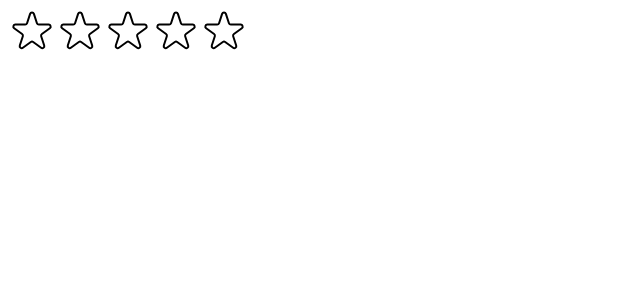
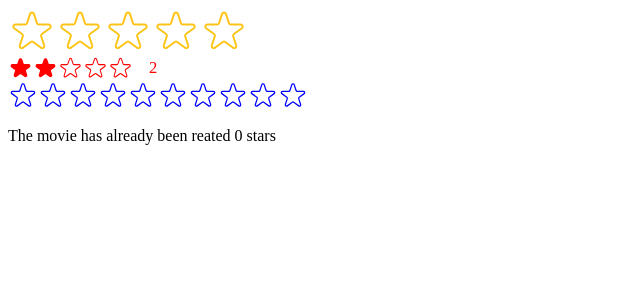
Before and after one commit to maurya-arjun/usepopcorn, a React (Create React App) app: page / in a window 1280 px wide. Shown: the top 300 px of the page, without its empty margins (0-640 px from the left). Built offline with nearby package versions, Linux system fonts and the light colour scheme.

Commit message:
make rating component more flexible and reusable using more props

```diff
--- a/src/StarRating.js
+++ b/src/StarRating.js
@@ -1,4 +1,5 @@
 import React, { useState } from "react";
+import PropTypes from "prop-types";
 
 const containerStyle = {
   display: "flex",
@@ -10,45 +11,63 @@
   display: "flex",
 };
 
-const textStyle = {
-  lineHeight: "1",
-  margin: "0",
-};
-
-const StarRating = ({ maxRating = 5 }) => {
-  const [rating, setRating] = useState(0);
+const StarRating = ({
+  maxRating = 5,
+  size = 48,
+  color = "#fcc419",
+  className = "",
+  messages = [],
+  defaultRating = 0,
+  onSetRating,
+}) => {
+  const [rating, setRating] = useState(defaultRating);
   const [tempRating, setTempRating] = useState(0);
 
   function handleRate(rating) {
     setRating(rating);
+    if (onSetRating) onSetRating(rating);
   }
 
+  const textStyle = {
+    lineHeight: "1",
+    margin: "0",
+    color,
+    fontSize: `${size / 1.5}px`,
+  };
+
   return (
-    <div style={containerStyle}>
+    <div style={containerStyle} className={className}>
       <div style={starContainerStyle}>
         {Array.from({ length: maxRating }, (_, i) => (
           <Star
             key={i}
             onRate={() => handleRate(i + 1)}
-            full={rating >= i + 1}
+            full={tempRating ? tempRating >= i + 1 : rating >= i + 1}
             onHoverIn={() => setTempRating(i + 1)}
             onHoverOut={() => setTempRating(0)}
+            color={color}
+            size={size}
           />
         ))}
       </div>
-      <p style={textStyle}> {tempRating || rating || ""} </p>
+      <p style={textStyle}>
+        {" "}
+        {messages.length === maxRating
+          ? messages[tempRating ? tempRating - 1 : rating - 1]
+          : tempRating || rating || ""}{" "}
+      </p>
     </div>
   );
 };
 
-const starStyle = {
-  width: "48px",
-  height: "48px",
-  display: "block",
-  cursor: "pointer",
-};
+function Star({ onRate, full, onHoverIn, onHoverOut, color, size }) {
+  const starStyle = {
+    width: `${size}px`,
+    height: `${size}px`,
+    display: "block",
+    cursor: "pointer",
+  };
 
-function Star({ onRate, full, onHoverIn, onHoverOut }) {
   return (
     <span
       role="button"
@@ -61,8 +80,8 @@
         <svg
           xmlns="http://www.w3.org/2000/svg"
           viewBox="0 0 20 20"
-          fill="#000"
-          stroke="#000"
+          fill={color}
+          stroke={color}
         >
           <path d="M9.049 2.927c.3-.921 1.603-.921 1.902 0l1.07 3.292a1 1 0 00.95.69h3.462c.969 0 1.371 1.24.588 1.81l-2.8 2.034a1 1 0 00-.364 1.118l1.07 3.292c.3.921-.755 1.688-1.54 1.118l-2.8-2.034a1 1 0 00-1.175 0l-2.8 2.034c-.784.57-1.838-.197-1.539-1.118l1.07-3.292a1 1 0 00-.364-1.118L2.98 8.72c-.783-.57-.38-1.81.588-1.81h3.461a1 1 0 00.951-.69l1.07-3.292z" />
         </svg>
@@ -71,7 +90,7 @@
           xmlns="http://www.w3.org/2000/svg"
           fill="none"
           viewBox="0 0 24 24"
-          stroke="#000"
+          stroke={color}
         >
           <path
             strokeLinecap="round"
@@ -85,4 +104,14 @@
   );
 }
 
+StarRating.propTypes = {
+  maxRating: PropTypes.number,
+  defaultRating: PropTypes.number,
+  color: PropTypes.string,
+  size: PropTypes.number,
+  messages: PropTypes.array,
+  className: PropTypes.string,
+  onSetRating: PropTypes.func,
+};
+
 export default StarRating;
--- a/src/index.js
+++ b/src/index.js
@@ -1,13 +1,34 @@
-import React from "react";
+import React, { useState } from "react";
 import ReactDOM from "react-dom/client";
 // import "./index.css";
 // import App from "./App";
 import StarRating from "./StarRating";
 
+function Test() {
+  const [movieRating, setMovieRating] = useState(0);
+  return (
+    <div>
+      <StarRating
+        maxRating={10}
+        size={30}
+        color="blue"
+        onSetRating={setMovieRating}
+      />
+      <p>The movie has already been reated {movieRating} stars</p>
+    </div>
+  );
+}
+
 const root = ReactDOM.createRoot(document.getElementById("root"));
 root.render(
   <React.StrictMode>
     {/* <App /> */}
-    <StarRating maxRating={5} />
+    <StarRating
+      maxRating={5}
+      messages={["Terriable", "Bad", "Okay", "Good", "Amazing"]}
+    />
+    <StarRating maxRating={5} size={25} color="red" defaultRating={2} />
+
+    <Test />
   </React.StrictMode>
 );
```
